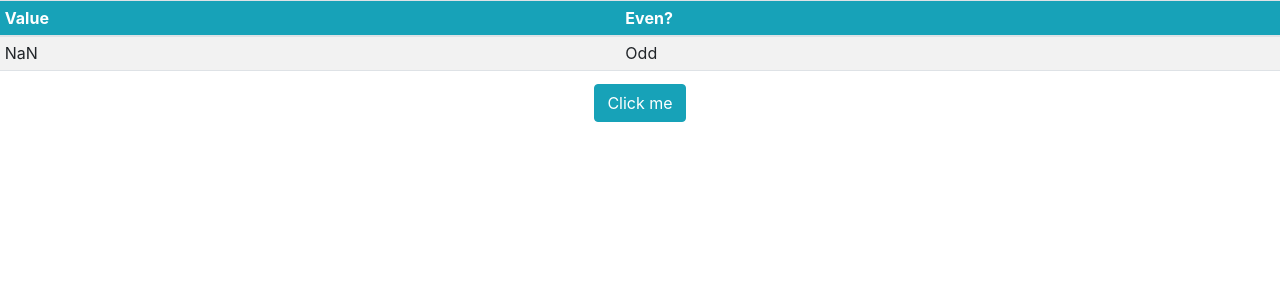
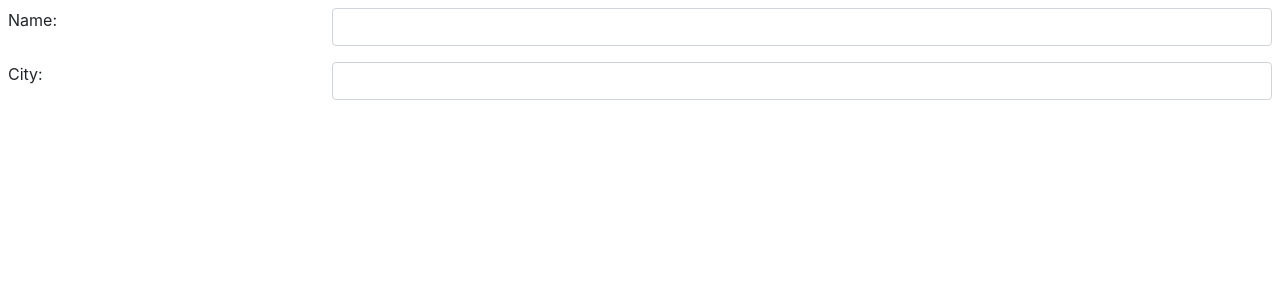
Before and after one commit to nguyenhuuluan434/primer-react, a React (Create React App) app: page / in a window 1280 px wide. Shown: the top 300 px of the page. Built offline with nearby package versions, Linux system fonts and the light colour scheme.

Commit message:
js knowledge

```diff
--- a/src/App.js
+++ b/src/App.js
@@ -1,49 +1,19 @@
 import React, { Component } from 'react';
 
 export default class App extends Component {
-  constructor(props) {
-    super(props);
-    this.state = {
-      count: 5,
-      primary: "bg-primary text-white text-center p-2 m-1",
-      secondary: "bg-secondary text-white text-center p-2 m-1"
-    }
-
-  }
-  isEven(val) {
-    return val % 2 === 0 ? "Even" : "Odd";
-  }
-
-  getClassName(val) {
-    return val % 2 === 0 ? this.state.primary : this.state.secondary;
-  }
-  componentDidMount = () => {
-    this.setState({
-      count:
-        isNaN(localStorage.getItem("count")) ? 1: parseInt(localStorage.getItem("count"))
-    })
-  }
-  handleClick = () => {
-    this.setState({ count: this.state.count + 1 })
-    localStorage.setItem("count", this.state.count)
-  }
   render = () =>
-    <table className="table table-striped table=bordered table-sm">
-      <thead className="bg-info text-white">
-        <tr><th>Value</th><th>Even?</th></tr>
-      </thead>
-      <tbody>
-        <tr>
-          <td>{this.state.count}</td>
-          <td>{this.isEven(this.state.count)} </td>
-        </tr>
-      </tbody>
-      <tfoot>
-        <tr>
-          <td colSpan="2" className="text-center">
-            <button className="btn btn-info m-2" onClick={this.handleClick}>Click me</button>
-          </td>
-        </tr>
-      </tfoot>
-    </table>
+    <div className="m-2">
+      <div className="form-group row">
+        <div className="col-3">
+          <label>Name:</label></div>
+        <div className="col-9"><input className="form-control"></input>
+          </div>
+      </div>
+      <div className="form-group row">
+        <div className="col-3">
+          <label>City:</label></div>
+        <div className="col-9"><input className="form-control"></input>
+        </div>
+      </div>
+    </div>
 }
```
Also changed, not shown: src/example.js (added).
